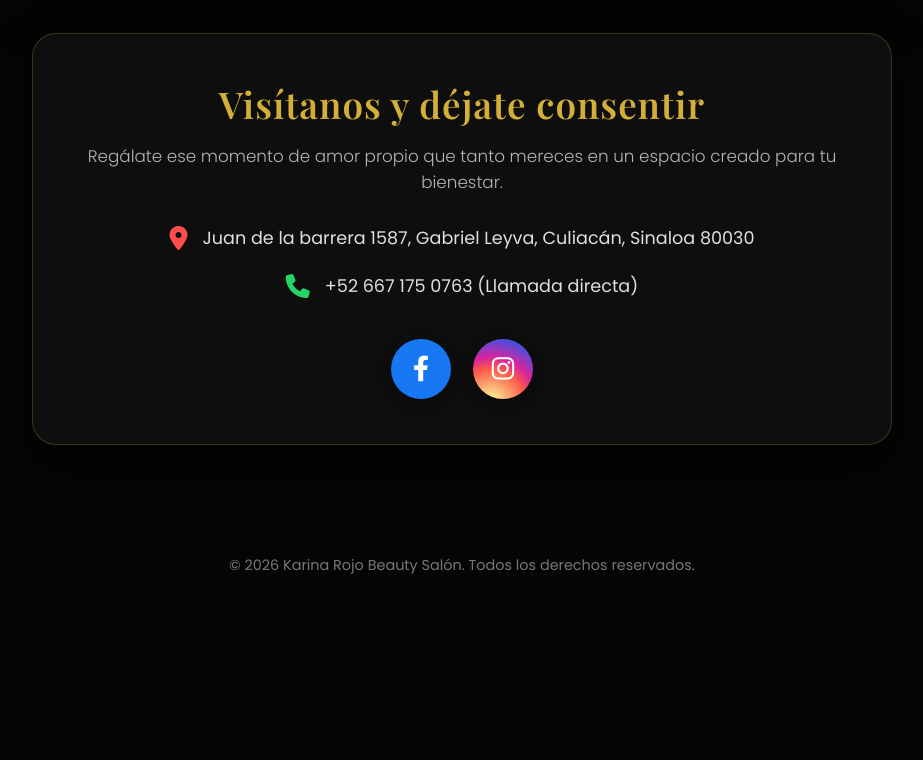
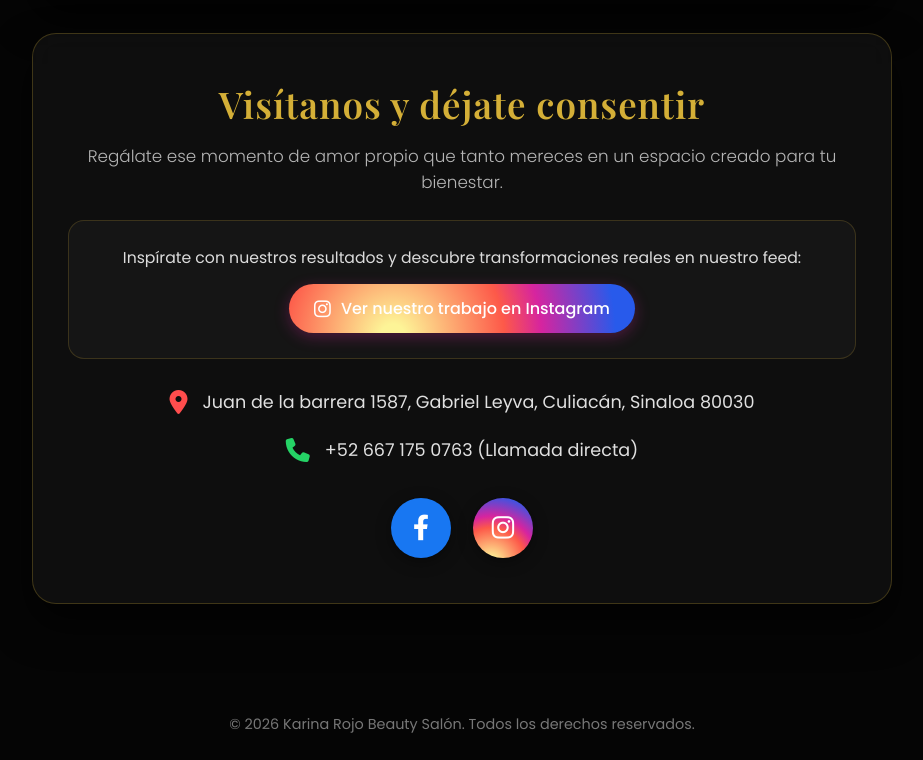
Before and after one commit to melankoliko-ctrl/estetica-karina-rojo, a plain HTML site: page index.html in a window 1280 px wide. Shown: the part 1355-2115 px from the top of the page, without its empty margins (178-1101 px from the left). Before the commit the page ends 1956 px from the top, so only its background shows below. Drawn offline with nearby package versions, Linux system fonts and the light colour scheme; a web font is replaced by a local one.

Commit message:
formato555

```diff
--- a/index.html
+++ b/index.html
@@ -58,6 +58,14 @@
             <h2>Visítanos y déjate consentir</h2>
             <p class="card-subtitle-text">Regálate ese momento de amor propio que tanto mereces en un espacio creado para tu bienestar.</p>
 
+            <!-- Invitación directa a ver trabajos reales en Instagram -->
+            <div class="instagram-invite">
+                <p>Inspírate con nuestros resultados y descubre transformaciones reales en nuestro feed:</p>
+                <a href="https://www.instagram.com/karyroz/" target="_blank" class="ig-link-button">
+                    <i class="fa-brands fa-instagram"></i> Ver nuestro trabajo en Instagram
+                </a>
+            </div>
+
             <div class="info-item">
                 <i class="fa-solid fa-location-dot location-icon"></i>
                 <a href="https://www.google.com/maps/place/Karina+Rojo+Salon/@24.8212885,-107.394681,17z/data=!3m1!4b1!4m6!3m5!1s0x86bcda1b42893161:0x610025209d2efbc0!8m2!3d24.8212885!4d-107.3921007!16s%2Fg%2F11bwf7y9jp?entry=ttu" target="_blank">
--- a/style.css
+++ b/style.css
@@ -132,8 +132,48 @@ h1 {
     text-align: center;
     color: #b5b5b5;
     font-size: 1.05rem;
+    margin-bottom: 25px;
+    font-weight: 300;
+}
+
+/* Estilo para la invitación a Instagram */
+.instagram-invite {
+    text-align: center;
+    background: rgba(255, 255, 255, 0.03);
+    border: 1px solid rgba(212, 175, 55, 0.2);
+    padding: 25px 20px;
+    border-radius: 16px;
     margin-bottom: 30px;
-    font-weight: 300;
+}
+
+.instagram-invite p {
+    color: #dcdcdc;
+    font-size: 0.98rem;
+    margin-bottom: 15px;
+}
+
+.ig-link-button {
+    display: inline-flex;
+    align-items: center;
+    gap: 10px;
+    background: radial-gradient(circle at 30% 107%, #fdf497 0%, #fdf497 5%, #fd5949 45%, #d6249f 60%, #285AEB 90%);
+    color: white;
+    padding: 12px 25px;
+    border-radius: 30px;
+    text-decoration: none;
+    font-weight: 500;
+    font-size: 1rem;
+    box-shadow: 0 4px 15px rgba(214, 36, 159, 0.3);
+    transition: transform 0.3s ease, box-shadow 0.3s ease;
+}
+
+.ig-link-button:hover {
+    transform: translateY(-2px);
+    box-shadow: 0 6px 20px rgba(214, 36, 159, 0.5);
+}
+
+.ig-link-button i {
+    font-size: 1.2rem;
 }
 
 .services-grid {
@@ -208,7 +248,7 @@ h1 {
     display: flex;
     justify-content: center;
     gap: 22px;
-    margin-top: 40px;
+    margin-top: 35px;
 }
 
 .social-icon {
```
